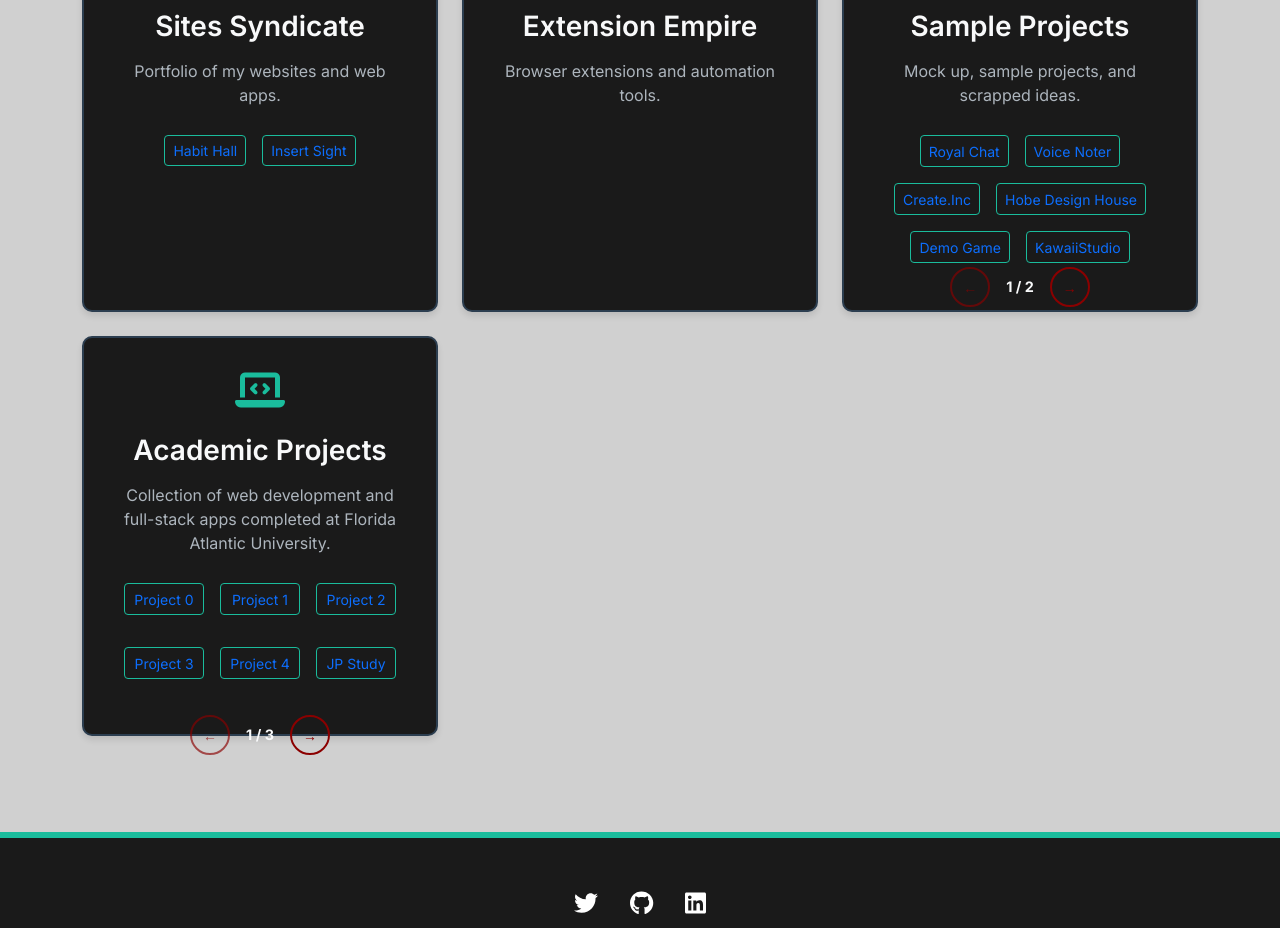
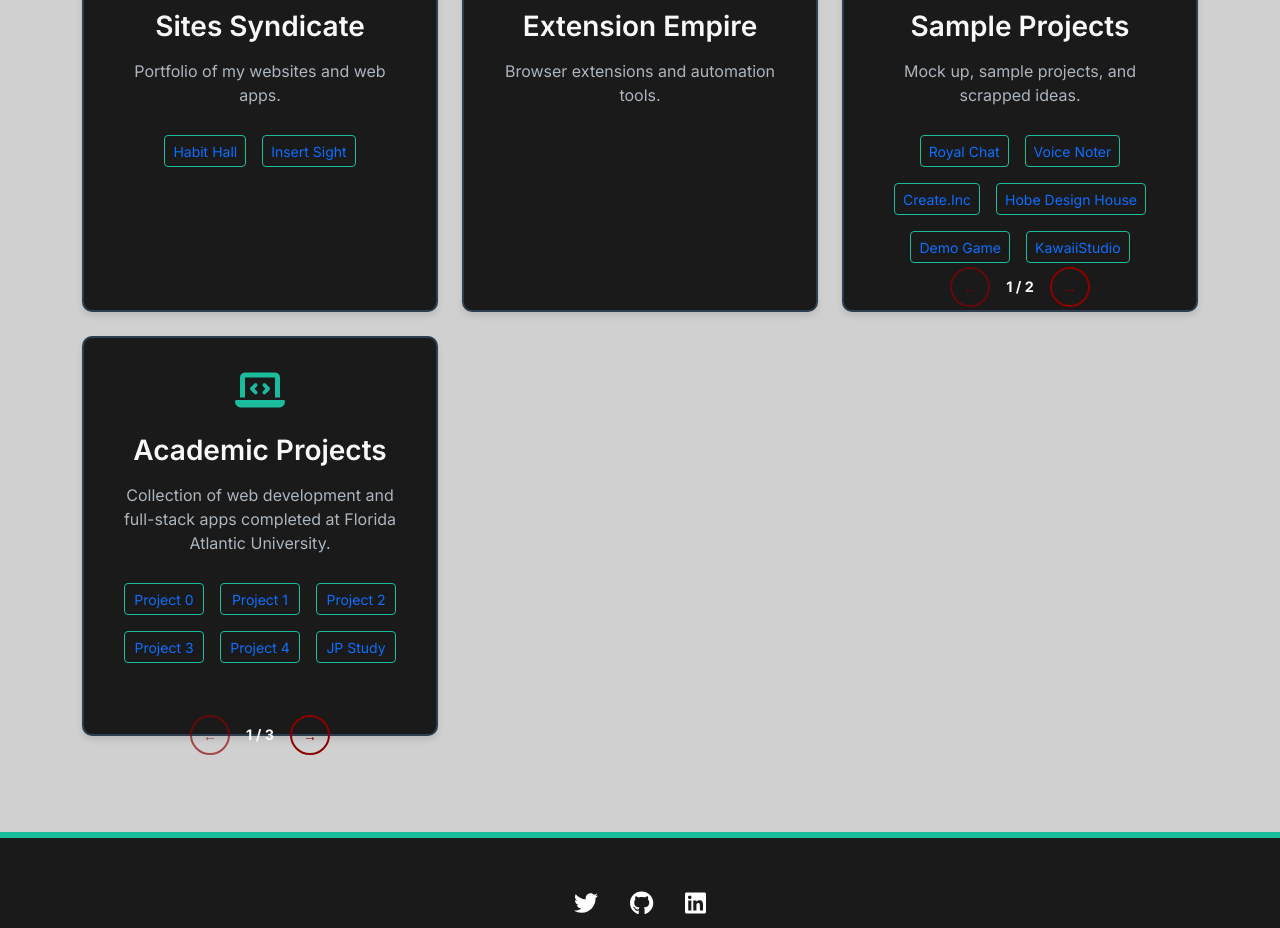
Before and after one commit to AirealAce/Home-Page, a Next.js app: page / in a window 1280 px wide. Shown: the part 2880-3808 px from the top of the page. Built offline with nearby package versions, Linux system fonts and the light colour scheme.

Commit message:
Fix button vertical stretching issue for single-row buttons

```diff
--- a/src/app/globals.css
+++ b/src/app/globals.css
@@ -236,6 +236,7 @@ body {
   justify-content: center;
   align-items: flex-start;
   min-height: 48px;
+  align-content: flex-start;
 }
 
 .project-links .btn {
@@ -243,6 +244,12 @@ body {
   height: auto;
   margin: 0.25rem;
   border: 1px solid var(--mint);
+  flex-shrink: 0;
+  min-height: 32px;
+  max-height: 32px;
+  display: inline-flex;
+  align-items: center;
+  justify-content: center;
 }
 
 /* Footer */
--- a/src/app/page.tsx
+++ b/src/app/page.tsx
@@ -410,7 +410,7 @@ export default function Home() {
                 <p className="project-description">
                   Portfolio of my websites and web apps.
                 </p>
-                <div className="project-links" style={{ flex: '1' }}>
+                <div className="project-links" style={{ flex: '1', alignContent: 'flex-start' }}>
                   {/* Add site links here if needed */}
                   <Link href="https://habithall.com" className="btn btn-sm btn-outline-primary" onMouseEnter={onHover} onClick={onClick}>Habit Hall</Link>
                   <Link href="https://insertsight.com" className="btn btn-sm btn-outline-primary" onMouseEnter={onHover} onClick={onClick}>Insert Sight</Link>
@@ -425,7 +425,7 @@ export default function Home() {
                 <p className="project-description">
                   Browser extensions and automation tools.
                 </p>
-                <div className="project-links" style={{ flex: '1' }}>
+                <div className="project-links" style={{ flex: '1', alignContent: 'flex-start' }}>
                   {/* Add extension links here if needed */}
                 </div>
               </div>
```
